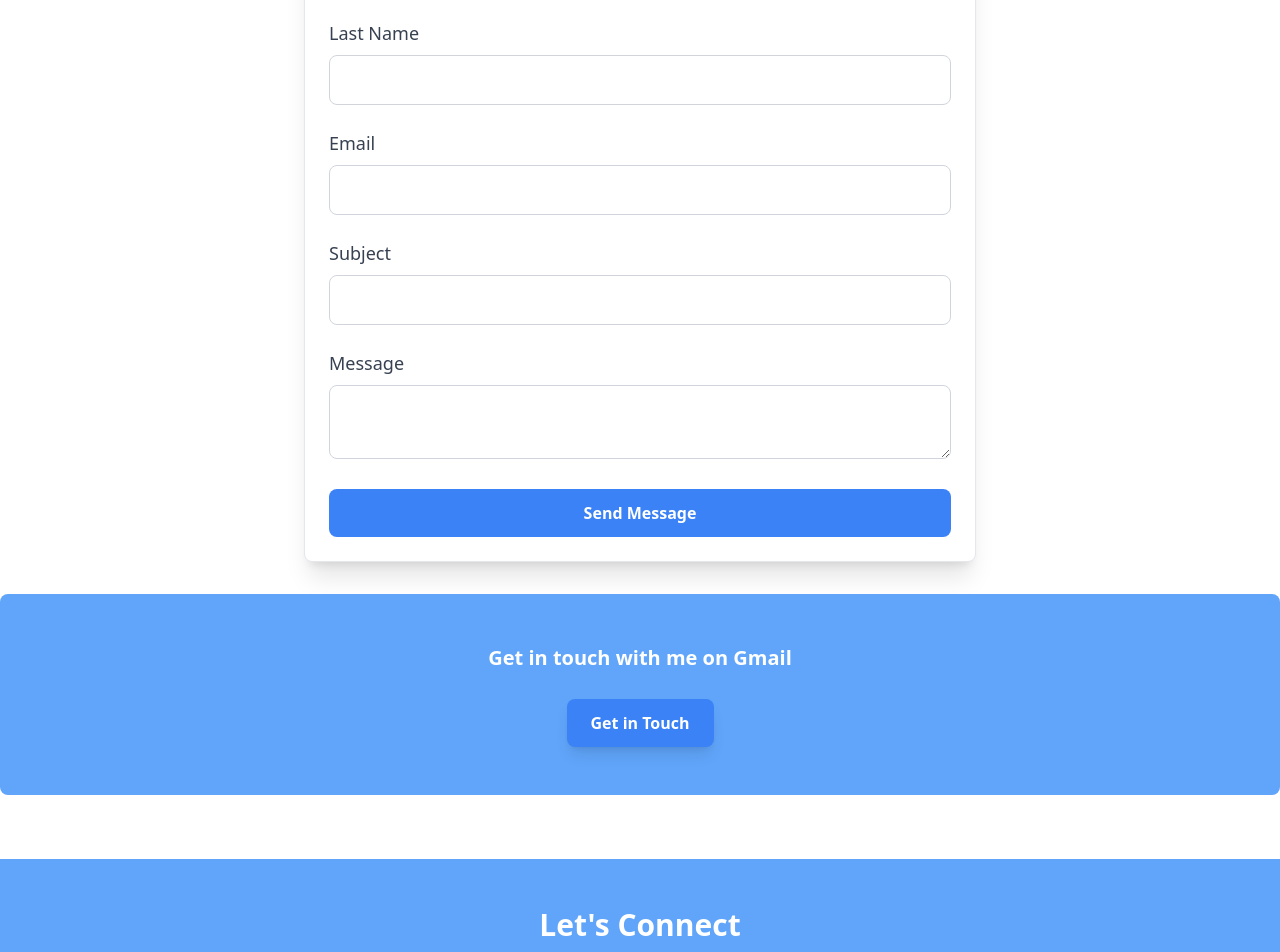
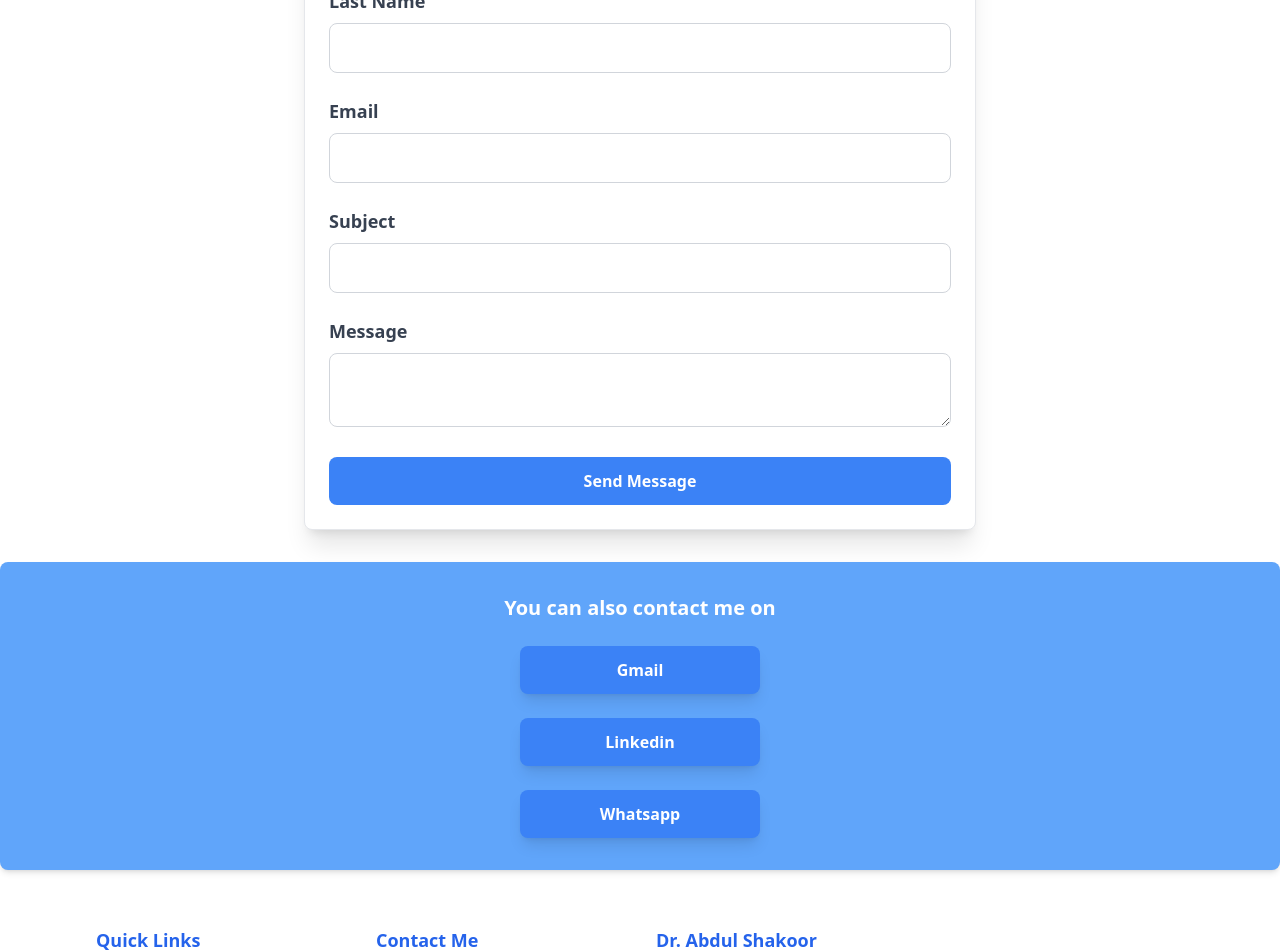
Before and after one commit to Hamid6426/abdul-shakoor-portfolio, a Next.js app: page /contact in a window 1280 px wide. Shown: the part 560-1512 px from the top of the page. Built offline with nearby package versions, Linux system fonts and the light colour scheme.

Commit message:
contact page and nav link

```diff
--- a/src/components/navigation/MainNavbar.jsx
+++ b/src/components/navigation/MainNavbar.jsx
@@ -28,7 +28,7 @@ const MainNavbar = () => {
     { href: "/about/experiences", label: "Experiences" },
     { href: "/about/research", label: "Research" },
     { href: "/about/publications", label: "Publications" },
-    { href: "/about/references", label: "References" },
+    { href: "/about/partnerships", label: "Partnerships" },
     { href: "/about", label: "More" },
   ];
 
--- a/src/pages/_app.js
+++ b/src/pages/_app.js
@@ -8,6 +8,7 @@ import Connect from "@/components/Connect";
 export default function App({ Component, pageProps }) {
   const router = useRouter();
   const isAdminRoute = router.pathname?.startsWith("/admin");
+  const isContactPage = router.pathname === "/contact";
 
   return (
     <div className="w-full flex flex-col items-center justify-start min-h-screen">
@@ -17,7 +18,7 @@ export default function App({ Component, pageProps }) {
         <div className="px-6 md:px-0 w-full">
           <Component {...pageProps} />
         </div>
-        {!isAdminRoute && <Connect />}
+        {!isAdminRoute && !isContactPage && <Connect />}
       </div>
       {!isAdminRoute && <MainFooter />}
     </div>
--- a/src/pages/about/references/index.js
+++ b/src/pages/about/partnerships/index.js
@@ -30,10 +30,10 @@ const references = [
   },
 ];
 
-const References = () => {
+const Partnership = () => {
   return (
-    <div className="max-w-3xl mx-auto p-6 ">
-      <h2 className="text-2xl font-bold mb-4">References</h2>
+    <div className="max-w-3xl mx-auto">
+      <h2 className="text-3xl text-cemter text-blue-600 font-bold mb-6">Partnerships</h2>
       <ul className="flex items-start flex-col gap-6">
         {references.map((ref) => (
           <li key={ref.id} className="bg-white border-gray-200 border w-full p-4 space-y-1 shadow-lg rounded-lg">
@@ -61,4 +61,4 @@ const References = () => {
   );
 };
 
-export default References;
+export default Partnership;
--- a/src/pages/contact/index.js
+++ b/src/pages/contact/index.js
@@ -21,7 +21,6 @@ export default function Contact() {
         subject,
         message,
       });
-
       setStatus("Message sent successfully!");
       setFirstName("");
       setLastName("");
@@ -36,19 +35,20 @@ export default function Contact() {
 
   return (
     <div>
-      <div className="my-8">
-        {/* Form */}
+      <div className="mb-8">
+        <h1 className="text-3xl font-bold mb-8 text-center text-blue-600">
+          Contact Dr. Abdul Shakoor
+        </h1>
+        {/* Contact Form */}
+
         <form
           onSubmit={handleSubmit}
-          className="border mb-8 border-gray-200 max-w-2xl mx-auto mt-8 p-6 bg-white shadow-xl rounded-lg"
+          className="max-w-2xl mx-auto mt-8 p-6 bg-white border border-gray-200 shadow-xl rounded-lg"
         >
-          <h1 className="text-3xl font-bold mb-8 text-center text-gray-900 dark:text-gray-100">
-            Contact Dr. Abdul Shakoor
-          </h1>
           <div className="mb-6">
             <label
               htmlFor="firstName"
-              className="block text-lg text-gray-700 dark:text-gray-300 mb-2"
+              className="block text-lg font-bold text-gray-700 mb-2"
             >
               First Name
             </label>
@@ -63,7 +63,7 @@ export default function Contact() {
           <div className="mb-6">
             <label
               htmlFor="lastName"
-              className="block text-lg text-gray-700 dark:text-gray-300 mb-2"
+              className="block text-lg font-bold text-gray-700 mb-2"
             >
               Last Name
             </label>
@@ -78,7 +78,7 @@ export default function Contact() {
           <div className="mb-6">
             <label
               htmlFor="email"
-              className="block text-lg text-gray-700 dark:text-gray-300 mb-2"
+              className="block text-lg font-bold text-gray-700 mb-2"
             >
               Email
             </label>
@@ -93,7 +93,7 @@ export default function Contact() {
           <div className="mb-6">
             <label
               htmlFor="subject"
-              className="block text-lg text-gray-700 dark:text-gray-300 mb-2"
+              className="block text-lg font-bold text-gray-700 mb-2"
             >
               Subject
             </label>
@@ -108,7 +108,7 @@ export default function Contact() {
           <div className="mb-6">
             <label
               htmlFor="message"
-              className="block text-lg text-gray-700 dark:text-gray-300 mb-2"
+              className="block text-lg font-bold text-gray-700 mb-2"
             >
               Message
             </label>
@@ -119,7 +119,6 @@ export default function Contact() {
               className="w-full p-3 border border-gray-300 dark:border-gray-600 rounded-lg focus:outline-none focus:ring-2 focus:ring-blue-500 dark:focus:ring-blue-400"
             />
           </div>
-          {/* Status Message */}
           {status && (
             <p
               className={`mb-4 text-center text-lg ${
@@ -138,15 +137,27 @@ export default function Contact() {
             Send Message
           </button>
         </form>
-        <section className="w-full bg-blue-400 text-white py-12 text-center rounded-lg">
-          <p className="text-xl font-semibold leading-relaxed">
-            Get in touch with me on Gmail
-          </p>
+
+        {/* Call-to-Action Section */}
+        <section className="mx-auto gap-6 mt-8 bg-blue-400 text-white py-8 flex flex-col items-center justify-center rounded-lg shadow-md">
+          <p className="font-semibold text-xl">You can also contact me on</p>
           <a
-            href="mailto:your-email@gmail.com"
-            className="inline-block mt-6 bg-blue-500 hover:bg-blue-600 text-white font-bold py-3 px-6 rounded-lg shadow-lg  transition duration-300"
+            href="mailto:shakoor@uetpeshawar.edu.pk"
+            className="w-[240px] text-center inline-block bg-blue-500 hover:bg-blue-600 text-white font-bold py-3 px-6 rounded-lg shadow-lg transition duration-300"
           >
-            Get in Touch
+            Gmail
+          </a>
+          <a
+            href="https://www.linkedin.com/in/dr-abdul-shakoor-66309651/"
+            className="w-[240px] text-center inline-block bg-blue-500 hover:bg-blue-600 text-white font-bold py-3 px-6 rounded-lg shadow-lg transition duration-300"
+          >
+            Linkedin
+          </a>
+          <a
+            href="https://wa.me/+923455646565"
+            className="w-[240px] text-center inline-block bg-blue-500 hover:bg-blue-600 text-white font-bold py-3 px-6 rounded-lg shadow-lg transition duration-300"
+          >
+            Whatsapp
           </a>
         </section>
       </div>
```
